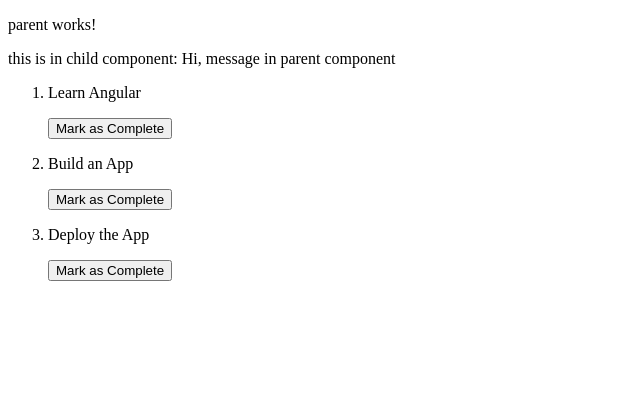
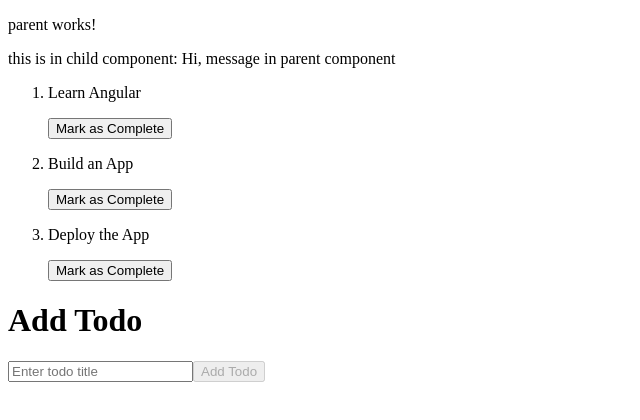
Before and after one commit to sai-chand2304/Angular-practice, an Angular app in the folder practice/: page /parent in a window 1280 px wide. Shown: the top 420 px of the page, without its empty margins (0-640 px from the left). Built offline with nearby package versions, Linux system fonts and the light colour scheme.

Commit message:
adding new todo

```diff
--- a/practice/src/app/components/parent/parent.component.html
+++ b/practice/src/app/components/parent/parent.component.html
@@ -3,3 +3,16 @@
             (todoChanged)="changed($event)"
             [todos]="todos"
 ></app-child>
+
+
+<h1>Add Todo</h1>
+<form (ngSubmit)="addTodo()" #todoForm="ngForm">
+    <div>
+        <input type="text"
+               [(ngModel)]="newTodo.title"
+               name="title"
+               placeholder="Enter todo title"
+               required />
+        <button type="submit" [disabled]="!todoForm.valid">Add Todo</button>
+    </div>
+</form>
--- a/practice/src/app/components/parent/parent.component.ts
+++ b/practice/src/app/components/parent/parent.component.ts
@@ -1,11 +1,12 @@
 import { Component } from '@angular/core';
 import { ChildComponent } from '../child/child.component';
 import { Todo } from '../../interfaces/Todo';
+import { FormsModule } from '@angular/forms';
 
 @Component({
   selector: 'app-parent',
   standalone: true,
-  imports: [ChildComponent],
+  imports: [ChildComponent, FormsModule],
   templateUrl: './parent.component.html',
   styleUrl: './parent.component.css'
 })
@@ -18,8 +19,37 @@ export class ParentComponent {
   ];
 
   message:string="Hi, message in parent component";
+  newTodo: Todo = {
+    id: 0,
+    title: '',
+    completed: false
+  };
 
   changed(todo:Todo){
     console.log(`Todo ${todo.id} is marked as completed`);
   }
+
+  addTodo() {
+    if (this.newTodo.title.trim()) {
+      // Calculate next ID based on the highest existing ID
+      const nextId = Math.max(...this.todos.map(todo => todo.id), 0) + 1;
+
+      // Create new todo with auto-incremented ID and default completed as false
+      const todoToAdd: Todo = {
+        id: nextId,
+        title: this.newTodo.title,
+        completed: false
+      };
+
+      // Add to todos array
+      this.todos.push(todoToAdd);
+
+      // Reset the form
+      this.newTodo = {
+        id: 0,
+        title: '',
+        completed: false
+      };
+    }
+  }
 }
```
